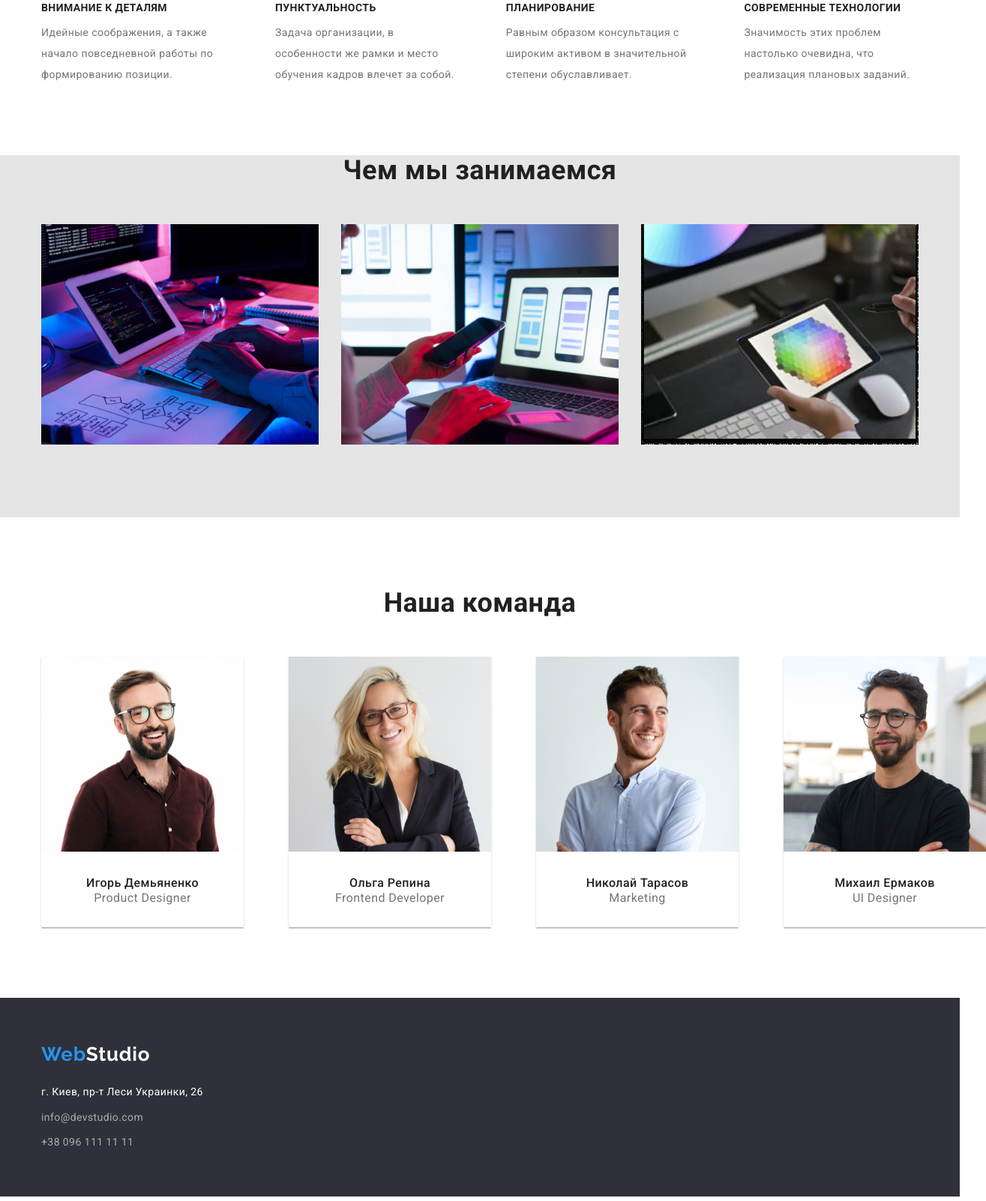
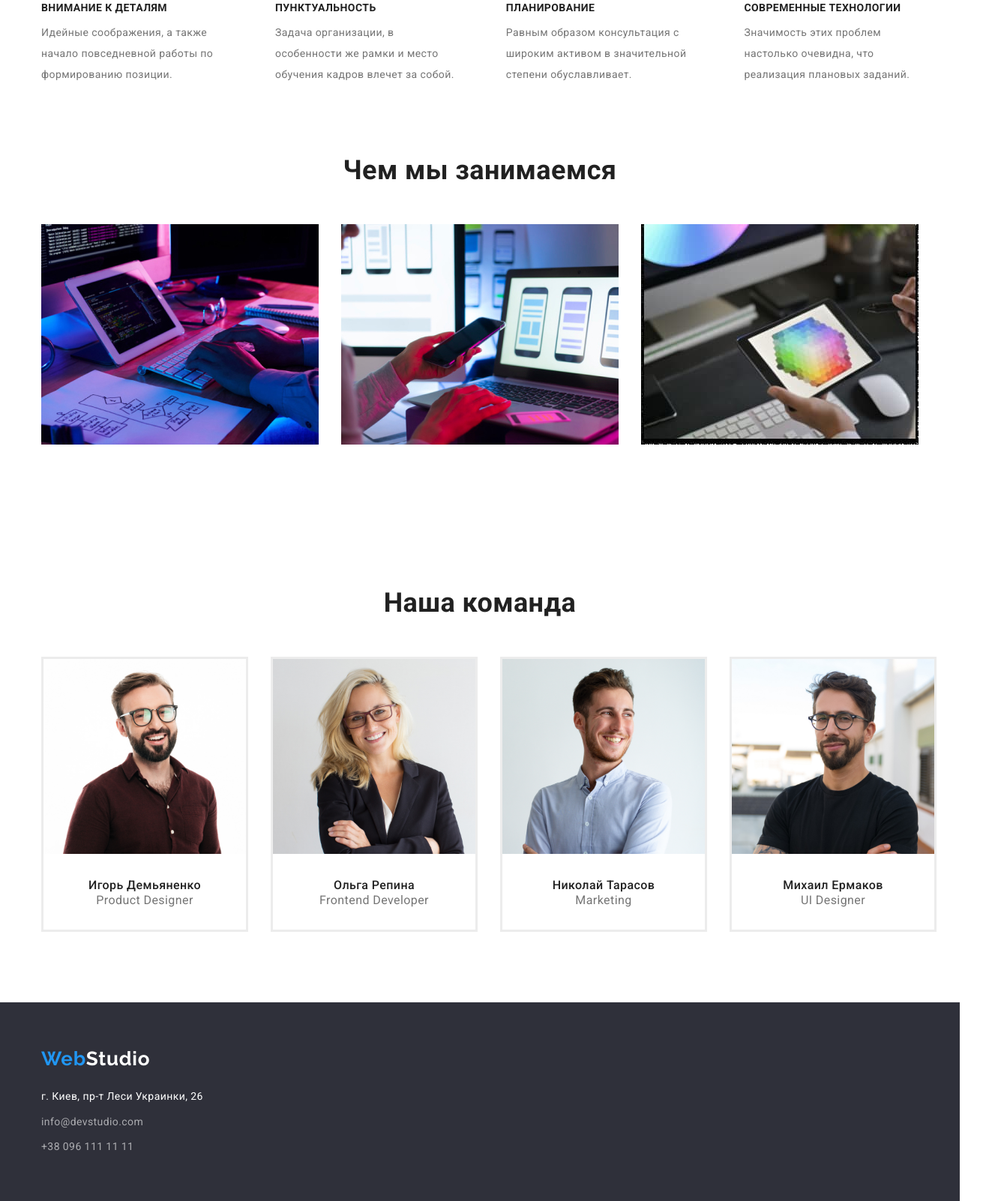
Before and after one commit to trinetry/goit-markup-hw-03, a plain HTML site: page index.html in a window 1280 px wide. Shown: the part 775-2377 px from the top of the page at 75% size, 1315 px wide, since content can reach past the window. Drawn offline with nearby package versions, Linux system fonts and the light colour scheme.

Commit message:
Update styles.css

```diff
--- a/css/styles.css
+++ b/css/styles.css
@@ -68,6 +68,11 @@ body {
 
 /*Header*/
 
+.header {
+  border-bottom-style: solid;
+  border-color: #ececec;
+}
+
 .navigation {
   display: flex;
   align-items: center;
@@ -76,9 +81,7 @@ body {
 .header-container {
   display: flex;
   align-items: center;
-  border-bottom-style: solid;
-  border-color: #ececec;
-}
+  }
 
 .nav-list {
   display: flex;
@@ -234,10 +237,6 @@ body {
 
 /*Our activity*/
 
-.activity-section {
-  background-color: #e5e5e5;
-}
-
 .activity-list {
   display: flex;
   align-items: center;
@@ -274,9 +273,9 @@ body {
 
 .command-item {
   flex-basis: calc(100% - 120px) / 4;
-  margin-right: 30px;
   margin-left: 30px;
-  box-shadow: var(--card-shadow);
+  border-style: solid;
+  border-color: #ececec;
 }
 
 .command-card {
@@ -302,11 +301,8 @@ body {
 
 /*Footer*/
 
-footer {
+.footer {
   background-color: var(--font-color);
-}
-
-.footer-container {
   padding-bottom: 60px;
   padding-top: 60px;
 }
@@ -374,27 +370,6 @@ footer {
   margin-right: 8px;
 }
 
-/* .our-projects-list {
-  display: flex;
-  flex-wrap: wrap;
-  flex-basis: calc (100% / 9 - 30px);
-  margin-left: -30px;
-  margin-right: -30px;
-}
-
-.our-projects-item {
-  flex-basis: calc(100% - 90px) / 3;
-  margin-left: 30px;
-  margin-left: 30px;
-  box-shadow: var(--card-shadow);
-}
-
-.our-projects-list > .our-projects-item {
-  flex-basis: calc(100% / 3 - 30px);
-  margin-left: 30px;
-  margin-top: 30px;
-}*/
-
 .our-projects-list {
   display: flex;
   flex-wrap: wrap;
@@ -437,5 +412,6 @@ footer {
 
 .card-content {
   padding: 20px 24px;
-  box-shadow: var(--card-shadow);
+  border-style: solid;
+  border-color: #ececec;
 }
```
